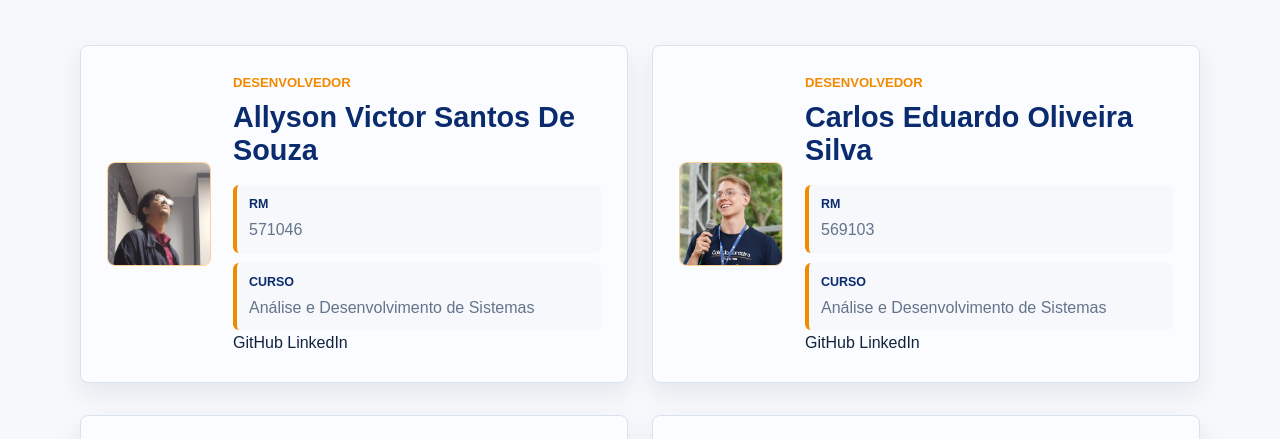
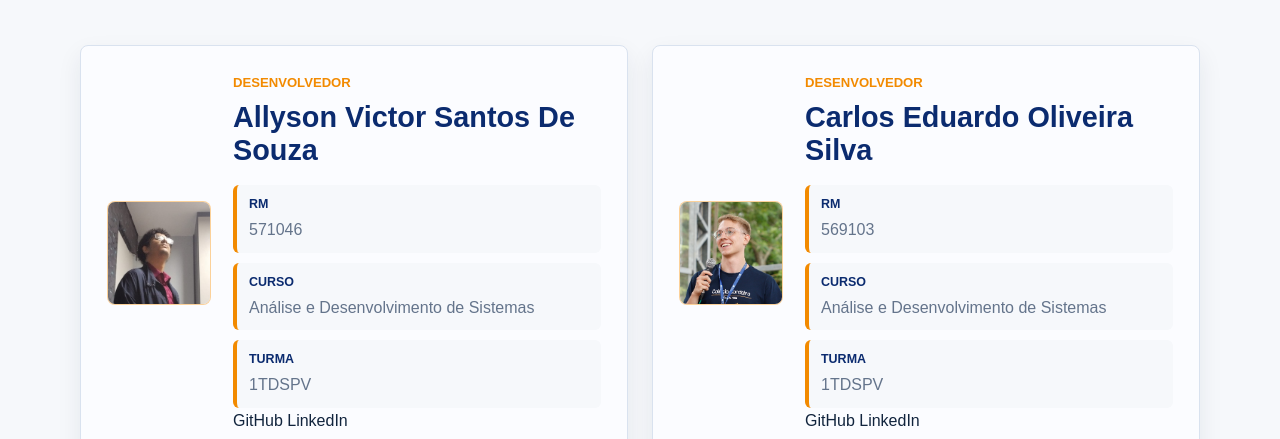
Before and after one commit to calyra-gs/pulsar-front-end, a plain HTML site: page pages/integrantes.html in a window 1280 px wide. Shown: the part 356-795 px from the top of the page. Drawn offline with Linux system fonts and the light colour scheme.

Commit message:
colocado Turma em integrantes

```diff
--- a/pages/integrantes.html
+++ b/pages/integrantes.html
@@ -57,6 +57,10 @@
                             <dt>Curso</dt>
                             <dd>Análise e Desenvolvimento de Sistemas</dd>
                         </div>
+                        <div>
+                            <dt>Turma</dt>
+                            <dd>1TDSPV</dd>
+                        </div>
                     </dl>
                     <div class="member-social">
                         <a href="https://github.com/Ally7574" target="_blank" rel="noopener noreferrer">GitHub</a>
@@ -78,6 +82,10 @@
                         <div>
                             <dt>Curso</dt>
                             <dd>Análise e Desenvolvimento de Sistemas</dd>
+                        </div>
+                        <div>
+                            <dt>Turma</dt>
+                            <dd>1TDSPV</dd>
                         </div>
                     </dl>
                     <div class="member-social">
```
